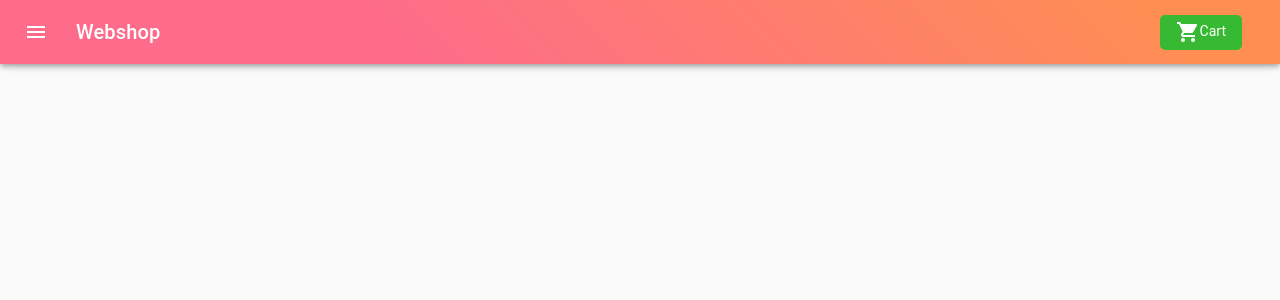
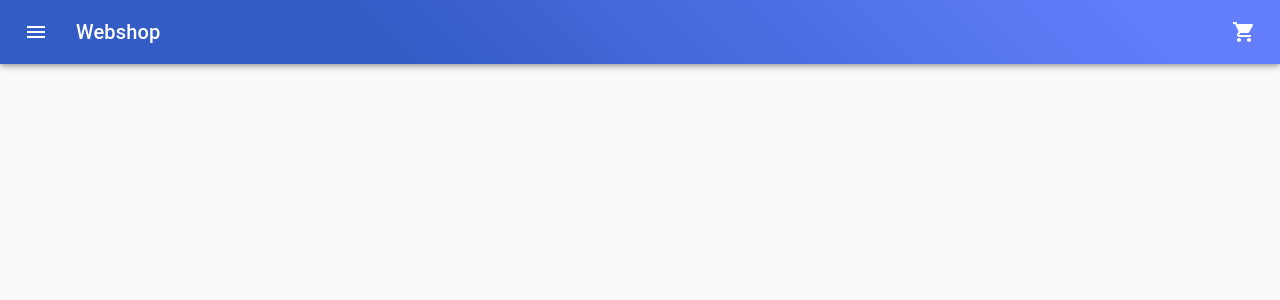
Before and after one commit to kristeri/React-Webshop, a React (Create React App) app: page / in a window 1280 px wide. Shown: the top 300 px of the page. Built offline with nearby package versions, Linux system fonts and the light colour scheme.

Commit message:
Change Navbar color, small code changes

```diff
--- a/src/components/Navbar.jsx
+++ b/src/components/Navbar.jsx
@@ -5,14 +5,14 @@ import AppBar from "@material-ui/core/AppBar";
 import Toolbar from "@material-ui/core/Toolbar";
 import Typography from "@material-ui/core/Typography";
 import IconButton from "@material-ui/core/IconButton";
-import MenuIcon from "@material-ui/icons/Menu";
-import ShoppingCartIcon from "@material-ui/icons/ShoppingCart";
+import { Menu } from "@material-ui/icons";
+import { ShoppingCart } from "@material-ui/icons";
 import styled from "styled-components";
 
 const Navbar = ({ classes, open, handleDrawerOpen }) => {
   return (
     <AppBar
-      style={{ background: "linear-gradient(45deg, #FE6B8B 30%, #FF8E53 90%)" }}
+      style={{ background: "linear-gradient(45deg, #335CC5 30%, #637FFD 90%)" }}
       position="fixed"
       className={clsx(classes.appBar, {
         [classes.appBarShift]: open
@@ -26,18 +26,15 @@ const Navbar = ({ classes, open, handleDrawerOpen }) => {
           edge="start"
           className={clsx(classes.menuButton, open && classes.hide)}
         >
-          <MenuIcon />
+          <Menu />
         </IconButton>
         <Link to="/" style={{ color: "#FFF" }}>
           <Typography variant="h6" noWrap>
             Webshop
           </Typography>
         </Link>
-        <Link to="/cart" className="ml-auto">
-          <StyledCartButton>
-            <ShoppingCartIcon />
-            Cart
-          </StyledCartButton>
+        <Link to="/cart" style={{ color: "#FFF" }} className="ml-auto">
+          <ShoppingCart />
         </Link>
       </Toolbar>
     </AppBar>
```
